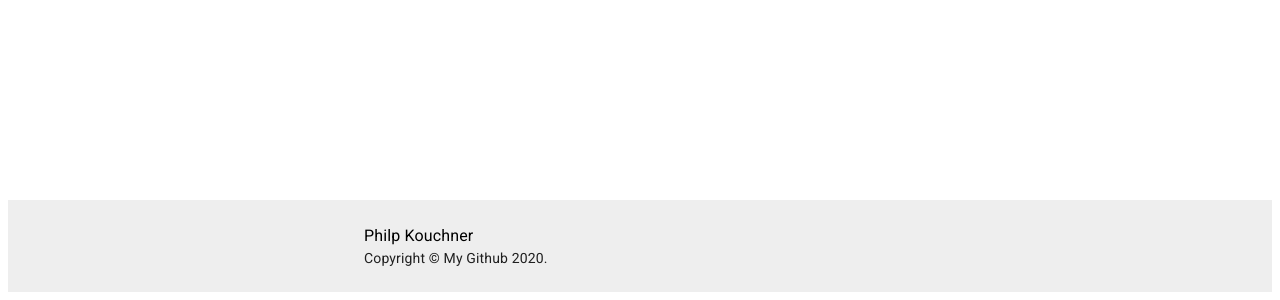
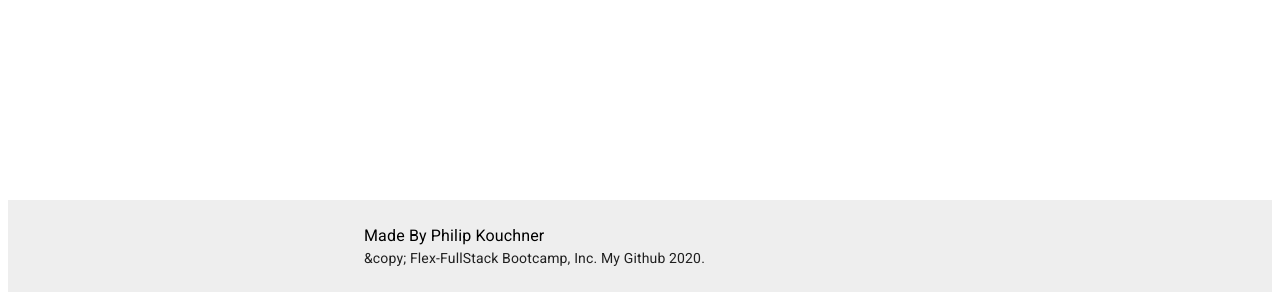
Before and after one commit to PhilipK-webdev/React_Portfolio, a React (Create React App) app: page /about in a window 1280 px wide. Shown: the part 819-1119 px from the top of the page. Built offline with nearby package versions, Linux system fonts and the light colour scheme; a web font is replaced by a local one.

Commit message:
update footer

```diff
--- a/src/component/Footer.js
+++ b/src/component/Footer.js
@@ -9,7 +9,7 @@ const Footer = () => {
     function Copyright() {
         return (
             <Typography variant="body2" color="textPrimary">
-                {'Copyright © '}
+                {'&copy;  Flex-FullStack Bootcamp, Inc. '}
                 <Link color="inherit" href="https://github.com/PhilipK-webdev">
                     My Github
       </Link>{' '}
@@ -42,7 +42,9 @@ const Footer = () => {
         <div className={classes.root}>
             <footer footer="true" className={classes.footer}>
                 <Container maxWidth="sm">
-                    <Typography variant="body1">Philp Kouchner</Typography>
+                    <Typography variant="body1">
+                        Made By Philip Kouchner
+                    </Typography>
                     <Copyright />
                 </Container>
             </footer>
```
